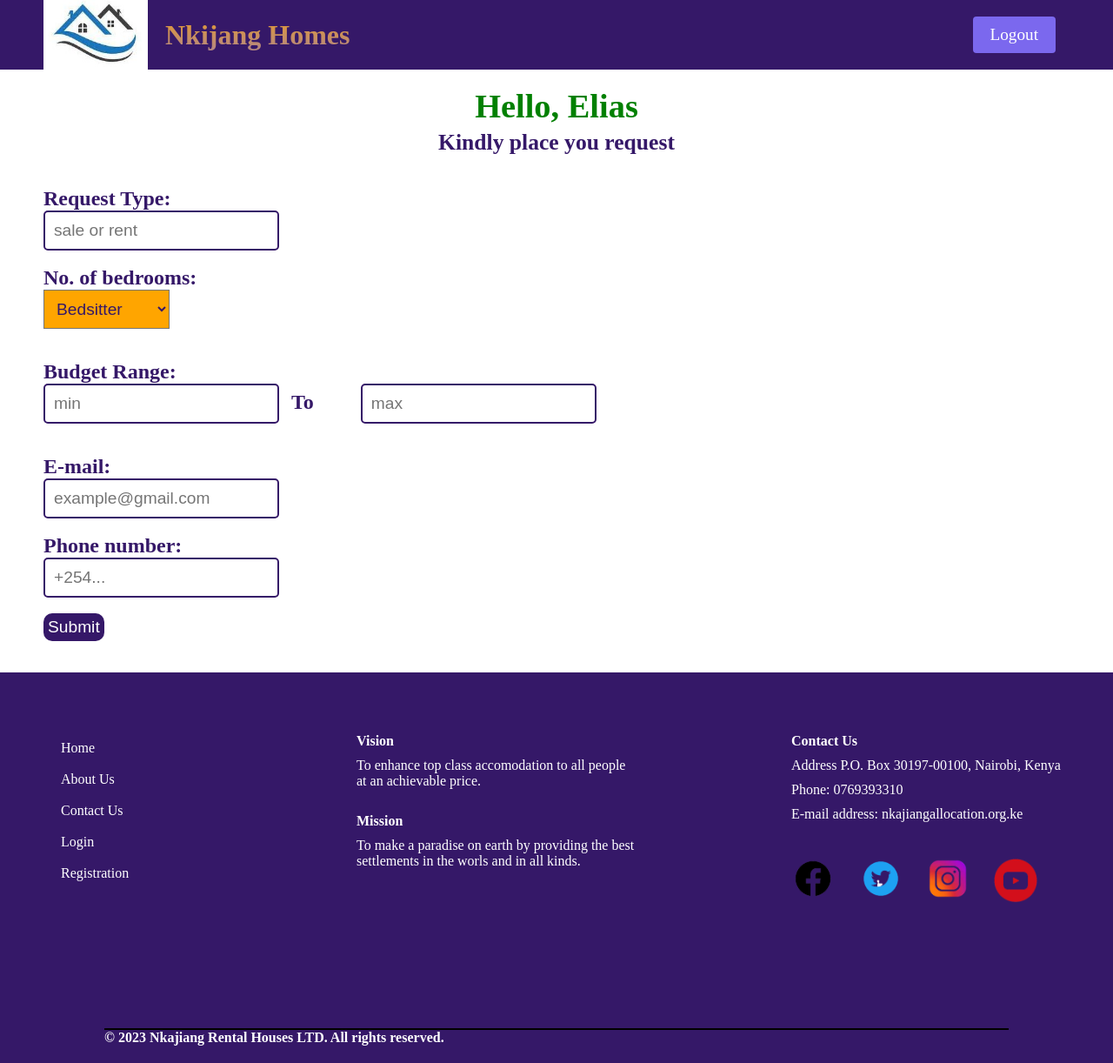
After one commit to Goddy21/nkajiang, a PHP site: page /home.php in a window 1280 px wide. The commit adds this page. Shown: the whole page at 87% size. Run offline with PHP 8.4, Linux system fonts and the light colour scheme; a user stored in the database is signed in.

Commit message:
Add files via upload

```diff
--- /dev/null
+++ b/home.css
@@ -0,0 +1,275 @@
+* {
+    margin: 0;
+    padding: 0;
+    text-decoration: none;
+}
+.navbar {
+    background: #351868;
+    height: 80px;
+    display: flex;
+    justify-content: center;
+    align-items: center;
+    font-size: 1.2rem;
+    position: sticky;
+    top: 0;
+    z-index: 999;
+}
+
+.navbar__container {
+    display: flex;
+    justify-content: space-between;
+    height: 80px;
+    z-index: 1;
+    width: 100%;
+    max-width: 1300px;
+    margin: 0 auto;
+    padding: 0 50px;
+}
+
+#navbar__logo {
+    background-color: #ff8177;
+    background-image: linear-gradient(to top, #967bb6 0%, orange 100%);
+    background-size: 100%;
+    -webkit-background-clip: text;
+    -moz-webkit-background-clip: text;
+    -webkit-text-fill-color: transparent;
+    -moz-text-fill-color: transparent;
+    display: flex;
+    align-items: center;
+    cursor: pointer;
+    text-decoration: none;
+    font-size: 2rem;
+    font-weight: bold;
+}
+
+.fa-gem {
+    margin-right: 0.5rem;
+}
+
+.navbar__menu {
+    display: flex;
+    align-items: center;
+    list-style: none;
+    text-align: center;
+}
+
+.navbar__item {
+    height: 80px;
+}
+
+.navbar__links {
+    color: #fff;
+    display: flex;
+    align-items: center;
+    justify-content: center;
+    text-decoration: none;
+    padding: 0 1rem;
+    height: 100%;
+    font-family: serif;
+	margin-right:20px;
+}
+
+.navbar__btn {
+    display: flex;
+    justify-content: center;
+    padding: 0 1rem;
+    width: 100%;
+}
+
+.button {
+    display: flex;
+    justify-content: center;
+    align-items: center;
+    text-decoration: none;
+    padding: 10px 20px;
+    height: 100%;
+    width: 100%;
+    border: none;
+    outline: none;
+    border-radius: 4px;
+    background: #7b68ee;
+    color: #fff;
+    font-family: serif;
+}
+
+.button:hover {
+    background: orange;
+    transition: all 0.3s ease;
+}
+
+.navbar__links:hover,
+.navbar__links:focus {
+    color: white;
+	background: #7b68ee;
+    transition: all 0.3s ease;
+}
+
+.navbar__links:hover {
+    color: white;
+	background: #7b68ee;
+    transition: all 0.3s ease;
+}
+#logo{
+	padding-right:20px;
+
+}
+h1 {
+    color: green;
+    font-size: 3vw;
+	margin:5px;
+	padding-top:15px;
+    text-align: center;
+}
+h3 {
+    color: #351868;
+    font-size: 2vw;
+    text-align: center;
+}
+p{
+	font-size:1.5rem;
+	color:#351868;
+	margin-left:50px;
+	font-weight:bold;
+}
+#request{
+	margin-left:50px;
+	font-size:1.2rem;
+	border:2px solid #351868;
+	border-radius:5px;
+	padding:10px;
+}
+#select{
+	margin-left:50px;
+	font-size:1.2rem;
+	background:orange;
+	color:#351868;
+	padding:10px;
+}
+#min{
+	margin-left:50px;
+	font-size:1.2rem;
+	border:2px solid #351868;
+	border-radius:5px;
+	padding:10px;
+}
+#max{
+	border:2px solid #351868;
+	border-radius:5px;
+	padding:10px;
+	margin-left:50px;
+	font-size:1.2rem;
+}
+#submit{
+	padding:5px;
+	margin-left:50px;
+	font-size:1.2rem;
+	border-radius: 10px;
+    background-color: #351868;
+	color:white;
+	border:none;
+}
+#submit a{
+	color:white;
+}
+#submit:hover{
+	background:orange;
+	color:white;
+}
+.footer {
+    height: 500px;
+    background-color: #351868;
+    margin-bottom: 0;
+    padding: 20px;
+    color: white;
+    max-width: 100%;
+    height: auto;
+}
+
+#footerList {
+    margin-left: 10px;
+    list-style: none;
+    padding: 20px 10px;
+    max-width: 100%;
+    height: auto;
+}
+
+#footerText {
+    text-align: left;
+    margin-left: 100px;
+    margin-top: -100px;
+    color: white;
+    font-size: 1.0rem;
+	font-family:'Times New Roman', Times, serif;
+    max-width: 100%;
+    height: auto;
+}
+
+#hr {
+    border: 1px solid black;
+    color: white;
+    margin: 100px;
+    max-width: 100%;
+    height: auto;
+}
+
+#flist {
+    color: white;
+    font-family:'Times New Roman', Times, serif;
+    margin: 10px;
+    max-width: 100%;
+    height: auto;
+}
+#mid-footer {
+    max-width: 100%;
+    height: auto;
+    margin-right: 150px;
+    font-family:'Times New Roman', Times, serif;
+}
+
+#left-footer {
+    max-width: 100%;
+    height: auto;
+    font-family:'Times New Roman', Times, serif;
+}
+
+#right-footer {
+    max-width: 100%;
+    height: auto;
+    font-family:'Times New Roman', Times, serif;
+}
+
+.footer-row {
+    max-width: 100%;
+    height: auto;
+    display: flex;
+    padding: 20px;
+}
+
+.footer-column {
+    max-width: 100%;
+    height: auto;
+    flex: 33.33%;
+}
+.link-row {
+    max-width: 100%;
+    height: auto;
+    display: flex;
+    padding: 20px;
+}
+
+.link-column {
+    flex: 33.33%;
+    max-width: 100%;
+    height: auto;
+}
+.thumbnail-footer {
+    max-width: 100%;
+    height: auto;
+    cursor: pointer;
+    -webkit-transition-property: all;
+    -webkit-transition-timing-function: ease;
+}
+
+.thumbnail-footer:hover {
+    transform: scale(1.1);
+}
--- /dev/null
+++ b/home.php
@@ -0,0 +1,186 @@
+<?php
+session_start();
+
+if (isset($_SESSION['id']) && isset($_SESSION['user_name'])) {
+
+ ?>
+<!DOCTYPE html>
+<html>
+<head>
+	<title>Request</title>
+	<link rel="stylesheet" type="text/css" href="home.css">
+</head>
+<body>
+	<nav class="navbar">
+    <div class="navbar__container">
+        <a id="navbar__logo">
+		<img id="logo" src="logo.jpg" width="120" height="100">
+            Nkijang Homes
+		</a>
+         <div class="navbar__toggle" id="mobile-menu">
+                <span class="bar"></span>
+                <span class="bar"></span>
+                <span class="bar"></span>
+                <span class="bar"></span>
+            </div>
+            <ul class="navbar__menu">
+                <li class="navbar__btn">
+                <a href="logout.php" class="button">Logout</a>
+                </li>
+            </ul>
+        </div>
+</nav>
+	<h1>Hello, <?php echo $_SESSION['name']; ?></h1>
+    <h3>Kindly place you request</h3>
+	<br><br>
+	<form>
+	<p>Request Type:</p>
+	<input type="text" id="request" name="request" placeholder="sale or rent">
+	<br><br>
+	<p>No. of bedrooms:</p>
+	<select id="select" name="option">
+            <option value="kenya">Bedsitter</option>
+            <option value="tanzania">1 bedroom</option>
+            <option value="uganda">2 bedroom</option>
+            <option value="ethiopia">3 bedroom</option>
+            <option value="south-sudan">4 bedroom</option>
+            <option value="north-sudan">5+ bedroom</option>
+        </select>
+	</form>
+	<br><br>
+	<p>Budget Range:</p>
+	<input type="number" id="min" placeholder="min"> <b style="color:#351868; font-size:1.5rem;margin-left:10px;">To</b> <input type="number" id="max" placeholder="max">
+	<br><br><br>
+	<p>E-mail:</p>
+	<input type="email" id="request" name="email" placeholder="example@gmail.com">
+	<br><br>
+	<p>Phone number:</p>
+	<input type="tel" id="request" name="phone" placeholder="+254...">
+	<br><br>
+	<button type="submit" id="submit"><a href="confirm.html">Submit</a></button>
+	<br><br><br>
+<footer class='footer'>
+        <div class='footer-row'>
+            <div class='footer-column' id='left-footer'>
+                <ul id='footerList'>
+                    <td><a id='flist' href='nkajiang.html'>
+                            <li>Home
+                        </a></li>
+                    </td>
+                    <td><a id='flist' href='about.html'>
+                            <li>About Us
+                        </a></li>
+                    </td>
+                    <td><a id='flist' href='contact.html'>
+                            <li>Contact Us
+                        </a></li>
+                    </td>
+                    <td><a id='flist' href='php/login.php'>
+                            <li>Login
+                        </a></li>
+                    </td>
+                    <td><a id='flist' href='php/signup.php'>
+                            <li>Registration
+                        </a></li>
+                    </td>
+                </ul>
+            </div>
+
+            <div class='footer-column' id='mid-footer'>
+                <ul id='footerList'>
+                    <th>
+                        <p id='flist'>
+                            <li><b>Vision</b>
+                        </p>
+                        </li>
+                    </th>
+                    <td>
+                        <p id='flist'>
+                            <li>To enhance top class accomodation to all people at an achievable price.
+                        </p>
+                        </li>
+                    </td>
+                    <br>
+                    <th>
+                        <p id='flist'>
+                            <li><b>Mission</b>
+                        </p>
+                        </li>
+                    </th>
+                    <td>
+                        <p id='flist'>
+                            <li>To make a paradise on earth by providing the best settlements in the worls and in all kinds.
+                        </p>
+                        </li>
+                    </td>
+                </ul>
+            </div>
+
+            <div class='footer-column' id='right-footer'>
+                <ul id='footerList'>
+                    <th>
+                        <p id='flist'>
+                            <li><b>Contact Us</b>
+                        </p>
+                        </li>
+                    </th>
+                    <td>
+                        <p id='flist'>
+                            <li>Address P.O. Box 30197-00100, Nairobi, Kenya</li>
+                        </p>
+                    </td>
+                    <td>
+                        <p id='flist'>
+                            <li>Phone: 0769393310</li>
+                        </p>
+                    </td>
+                    <td>
+                        <p id='flist'>
+                            <li>E-mail address: nkajiangallocation.org.ke</li>
+                        </p>
+                    </td>
+                </ul>
+
+                <div class='link-row'>
+                    <div class='link-column'>
+                        <a href='https://www.facebook.com/'>
+                            <img class='thumbnail-footer' src='fb.png' width='50' height='50'>
+                        </a>
+                    </div>
+
+                    <div class='link-column'>
+                        <a href='https://twitter.com/'>
+                            <img class='thumbnail-footer' src='tw.png' width='50' height='50'>
+                        </a>
+                    </div>
+
+                    <div class='link-column'>
+                        <a href='https://instagram.com/'>
+                            <img class='thumbnail-footer' src='in.png' width='50' height='50'>
+                        </a>
+                    </div>
+
+                    <div class='link-column'>
+                        <a href='https://youtube.com/'>
+                            <img class='thumbnail-footer' src='yt.png' width='50' height='50'>
+                        </a>
+                    </div>
+
+
+                </div>
+            </div>
+        </div>
+
+        <hr id='hr'>
+        <p id='footerText'>&copy 2023 Nkajiang Rental Houses LTD. All rights reserved.</p>
+    </footer>
+</body>
+
+</html>
+
+<?php
+}else{
+     header("Location: index.php");
+     exit();
+}
+ ?>
--- a/login.php
+++ b/login.php
@@ -49,3 +49,4 @@ if (isset($_POST['uname']) && isset($_POST['password'])) {
 	header("Location: index.php");
 	exit();
 }
+?>
--- a/signup.php
+++ b/signup.php
@@ -32,10 +32,10 @@
 			<input type="text"
 				   name="uname"
 				   placeholder="User Name"
-				   value="<?php echo $_GET['name']; ?>"><br>
+				   value="<?php echo $_GET['uname']; ?>"><br>
      	<?php } else {?>
 			<input type="text"
-			       name="name"
+			       name="uname"
 				   placeholder="User Name"><br>
 		<?php }?>
 
```
Also changed, not shown: confirm.css (added, +21 -0 lines), confirm.html (added, +25 -0 lines), db_conn.php (added, +15 -0 lines), index.php (added, +23 -0 lines), logout.php (added, +8 -0 lines), nkajiang.js (added, +19 -0 lines), signup-check.php (+5 -4 lines), style.css (added, +84 -0 lines), fb.png (added), in.png (added), logo.jpg (added), tw.png (added), yt.png (added).
